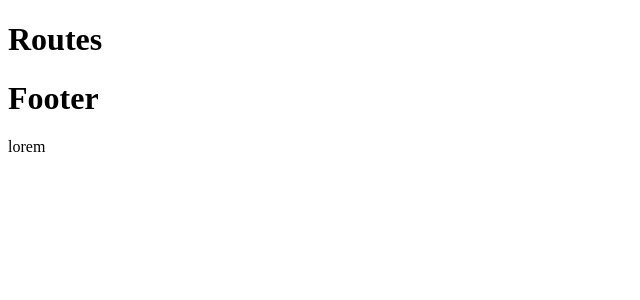
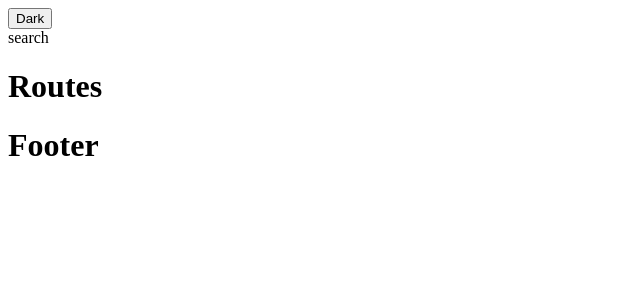
Before and after one commit to Abolfazl181920/weather-app, a React (Create React App) app: page / in a window 1280 px wide. Shown: the top 300 px of the page, without its empty margins (0-640 px from the left). Built offline with nearby package versions, Linux system fonts and the light colour scheme.

Commit message:
delete App and index csses

```diff
--- a/src/App.js
+++ b/src/App.js
@@ -10,11 +10,10 @@
   return(
     <div className={darkTheme ? 'dark' : ''}>
       <div className="bg-gray-100 dark:bg-gray-900 dark:text-gray-200 min-h-screen">
-        <Navbar />
+        <Navbar darkTheme={darkTheme} setDarkTheme={setDarkTheme} />
         <Routes />
         <Footer />
       </div>
-      <p>lorem</p>
     </div>
   );
 }
--- a/src/components/Navbar.jsx
+++ b/src/components/Navbar.jsx
@@ -1,15 +1,21 @@
 import React from 'react';
 // import { Link } from 'react-router-dom';
-export const Navbar = () => {
+import { Search } from './Search';
+
+export const Navbar = ({ darkTheme, setDarkTheme }) => {
     return (
         <div className="p-5 pb-0 flex flex-wrap sm:justify-between justify-center items-center border-b dark:border-gray-700 border-gray-200">
             <div className="flex justify-between items-center space-x-5 w-screen">
                 {/* <Link to="/">
-                    <p className="text-2xl">
+                    <p className="text-2xl bg-blue-500 font-bold text-white py-1 px-2 rounded dark:bg-gray-500 dark:text-gray-900">
                         Google search
                     </p>
                 </Link> */}
+                <button type="button" onClick={() => setDarkTheme(!darkTheme)} className="text-xl dark:bg-gray-50 dark:text-gray-900 bg-white border rounded-full px-2 py-1 hover:shadow-lg">
+                    {darkTheme ? 'Light' : 'Dark'}
+                </button>
             </div>
+            <Search />
         </div>
     )
 }
--- /dev/null
+++ b/src/components/Search.jsx
@@ -0,0 +1,10 @@
+import React from 'react';
+
+export const Search = () => {
+
+    return (
+        <div>
+            search
+        </div>
+    )
+}
--- a/src/index.css
+++ /dev/null
@@ -1,8 +0,0 @@
-body {
-  margin: 0;
-  font-family: -apple-system, BlinkMacSystemFont, 'Segoe UI', 'Roboto', 'Oxygen',
-    'Ubuntu', 'Cantarell', 'Fira Sans', 'Droid Sans', 'Helvetica Neue',
-    sans-serif;
-  -webkit-font-smoothing: antialiased;
-  -moz-osx-font-smoothing: grayscale;
-}
```
Also changed, not shown: src/App.css (added).
